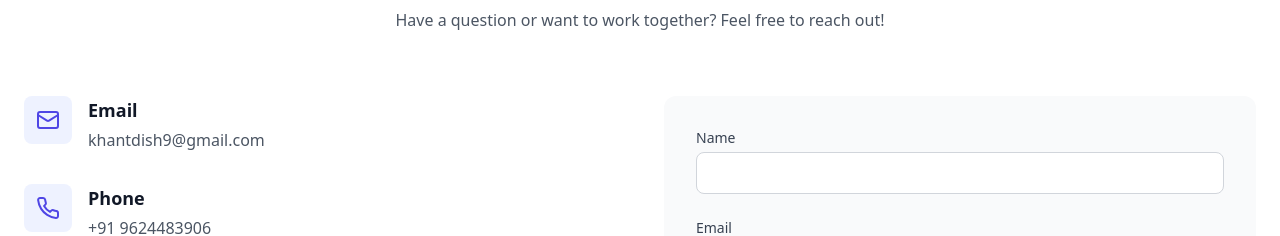
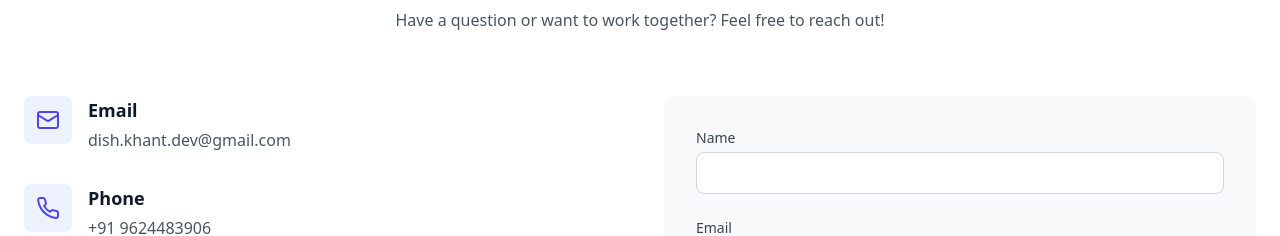
Before and after one commit to DishKhant/Portfolio, a React (Vite) app: page / in a window 1280 px wide. Shown: the part 4660-4896 px from the top of the page. Built offline with nearby package versions, Linux system fonts and the light colour scheme.

Commit message:
Email Change.

```diff
--- a/src/components/sections/Contact.tsx
+++ b/src/components/sections/Contact.tsx
@@ -42,7 +42,7 @@ const Contact = () => {
                 </div>
                 <div>
                   <h3 className="text-lg font-semibold text-gray-900 mb-1">Email</h3>
-                  <p className="text-gray-600">khantdish9@gmail.com</p>
+                  <p className="text-gray-600">dish.khant.dev@gmail.com</p>
                 </div>
               </div>
 
```
